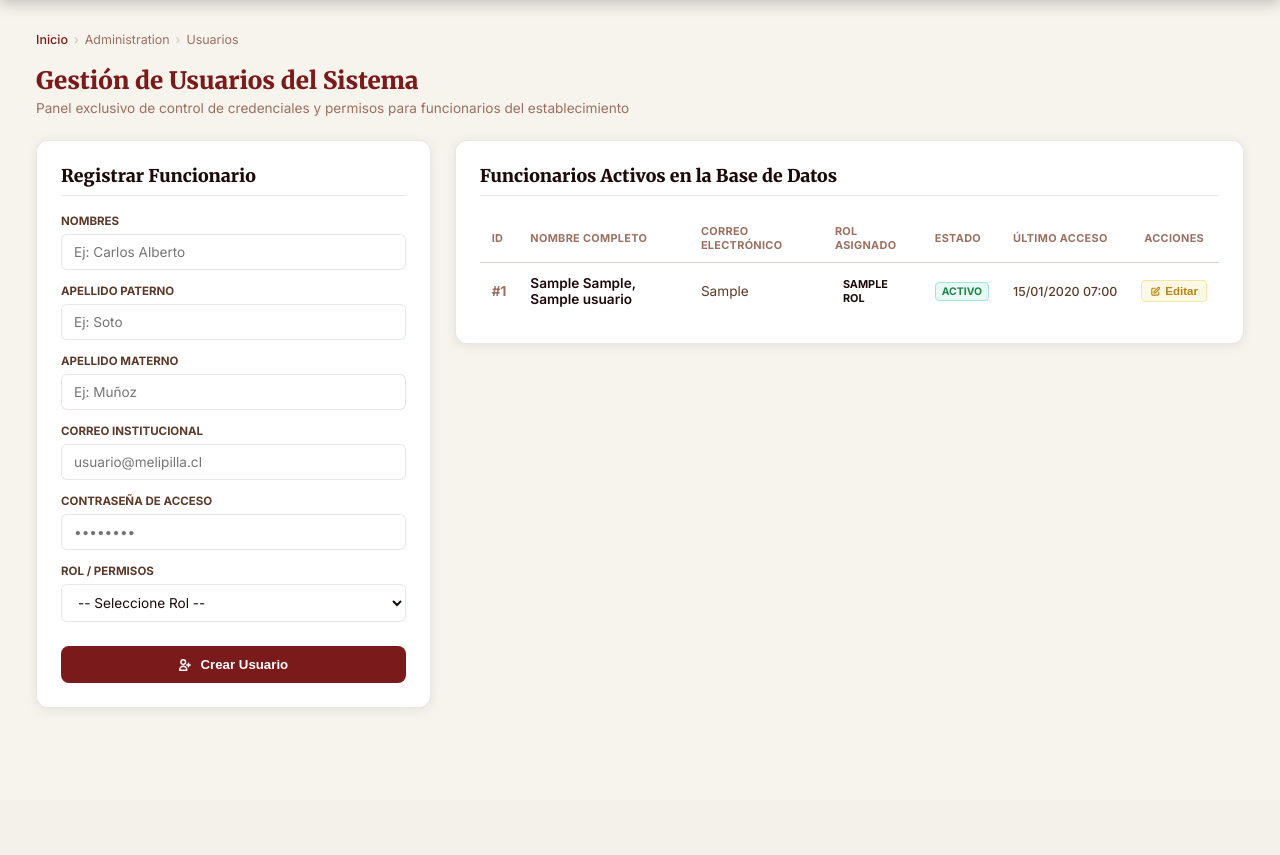
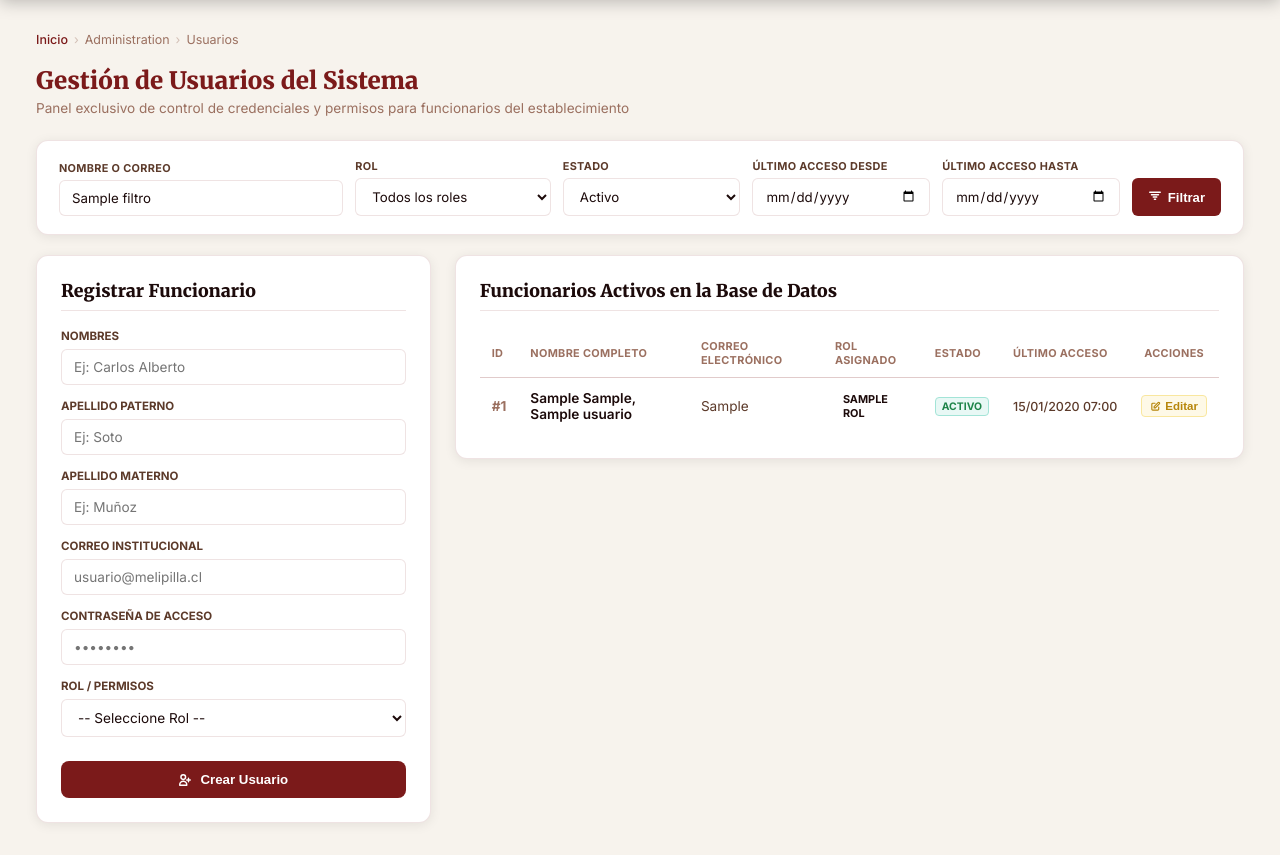
Before and after one commit to IsaiasOrtizC/sistema_convivenciacss, a Django app: template gestion_casos/templates/gestion_casos/gestion_de_usuarios.html in a window 1280 px wide. Shown: the part 64-919 px from the top of the page. Before the commit the page ends 772 px from the top, so only its background shows below. Run offline with Django 5.2, Linux system fonts and the light colour scheme; tables that the repository leaves empty hold one stand-in row (values such as "Sample post"); the template is opened without the code that fills it: values that come from a table or form of the project are taken from there, most other values are stand-ins (such as "Sample title", 1, 10 or a date in 2020); some libraries are stand-ins or nearby versions.

Commit message:
Filtro Usuarios Usuarios ahora puedes ser filtrados por distintos criterios de busqueda + Funcionamiento de la actividad en inactividad de la cuenta de usuarios Se realizo un cambio en la BD del sistema agregando nuevas tablas (Comandos en el servidor de discord del proyecto)

```diff
--- a/gestion_casos/models.py
+++ b/gestion_casos/models.py
@@ -95,6 +95,7 @@ class Usuario(models.Model):
     usuario_ultimo_acceso = models.DateTimeField(null=True, blank=True)
 
     usuario_primer_ingreso = models.BooleanField(default=True)
+    usuario_activo = models.BooleanField(default=True)
 
     rol = models.ForeignKey(Rol, on_delete=models.PROTECT, db_column='rol_id')
 
--- a/gestion_casos/templates/gestion_casos/gestion_de_usuarios.html
+++ b/gestion_casos/templates/gestion_casos/gestion_de_usuarios.html
@@ -46,6 +46,22 @@
   .status-active { background: #e8f8f5; color: #1e8449; border: 1px solid #a3e4d7; }
   .status-inactive { background: #fceae9; color: #c0392b; border: 1px solid #f5b7b1; }
 
+  /* 🌟 Filtros combinables de usuarios */
+  .filtros-card { background: var(--white); border-radius: var(--radius); border: 1px solid var(--border); box-shadow: var(--shadow); padding: 18px 22px; margin-bottom: 20px; }
+  .filtros-grid { display: grid; grid-template-columns: 1.6fr 1.1fr 1fr 1fr 1fr auto; gap: 12px; align-items: end; }
+  @media (max-width: 1100px) { .filtros-grid { grid-template-columns: 1fr 1fr; } }
+  @media (max-width: 600px) { .filtros-grid { grid-template-columns: 1fr; } }
+  .filtro-group { display: flex; flex-direction: column; gap: 5px; }
+  .filtro-label { font-size: .68rem; font-weight: 700; text-transform: uppercase; letter-spacing: .03em; color: var(--text-mid); }
+  .filtro-control { padding: 9px 12px; border-radius: 6px; border: 1px solid var(--border); background: var(--white); color: var(--text-dark); font-size: .83rem; font-family: inherit; width: 100%; box-sizing: border-box; }
+  .filtro-control:focus { outline: none; border-color: var(--guinda); }
+  .btn-filtrar { display: inline-flex; align-items: center; justify-content: center; gap: 6px; padding: 9px 16px; border-radius: 6px; background: var(--guinda); color: #fff; font-size: .82rem; font-weight: 600; border: none; cursor: pointer; transition: all var(--transition); white-space: nowrap; height: 38px; }
+  .btn-filtrar:hover { background: var(--guinda-mid); }
+  .filtros-activos-bar { display: flex; align-items: center; gap: 10px; margin-top: 14px; padding-top: 14px; border-top: 1px solid var(--border); flex-wrap: wrap; }
+  .filtros-activos-texto { font-size: .78rem; color: var(--text-lo); }
+  .btn-limpiar-filtros { display: inline-flex; align-items: center; gap: 5px; font-size: .78rem; font-weight: 600; color: #C0392B; text-decoration: none; padding: 4px 10px; border-radius: 6px; border: 1px solid rgba(192,57,43,.25); background: #fdedec; transition: all var(--transition); }
+  .btn-limpiar-filtros:hover { background: #fadbd8; }
+
   .btn-action-edit { display: inline-flex; align-items: center; gap: 4px; background: #fef9e7; color: #b7860b; border: 1px solid #f9e79f; padding: 4px 8px; border-radius: 4px; font-size: .72rem; font-weight: 600; text-decoration: none; transition: all var(--transition); cursor: pointer; }
   .btn-action-edit:hover { background: #fcf3cf; box-shadow: 0 2px 6px rgba(183,134,11,.15); }
 
@@ -78,6 +94,62 @@
   <div class="page-header">
     <h1>Gestión de Usuarios del Sistema</h1>
     <p>Panel exclusivo de control de credenciales y permisos para funcionarios del establecimiento</p>
+  </div>
+
+  <!-- 🌟 Filtros combinables: nombre, rol, estado de cuenta y fecha de último acceso -->
+  <div class="filtros-card">
+    <form method="GET" action="{% url 'gestion_de_usuarios' %}">
+      <div class="filtros-grid">
+        <div class="filtro-group">
+          <label class="filtro-label">Nombre o Correo</label>
+          <input type="text" name="nombre" class="filtro-control" placeholder="Buscar funcionario..." value="{{ filtros.nombre }}">
+        </div>
+
+        <div class="filtro-group">
+          <label class="filtro-label">Rol</label>
+          <select name="rol" class="filtro-control">
+            <option value="">Todos los roles</option>
+            {% for r in roles %}
+              <option value="{{ r.rol_id }}" {% if filtros.rol == r.rol_id|stringformat:"s" %}selected{% endif %}>{{ r.rol_nombre }}</option>
+            {% endfor %}
+          </select>
+        </div>
+
+        <div class="filtro-group">
+          <label class="filtro-label">Estado</label>
+          <select name="estado" class="filtro-control">
+            <option value="">Todos</option>
+            <option value="activo" {% if filtros.estado == "activo" %}selected{% endif %}>Activo</option>
+            <option value="inactivo" {% if filtros.estado == "inactivo" %}selected{% endif %}>Inactivo</option>
+          </select>
+        </div>
+
+        <div class="filtro-group">
+          <label class="filtro-label">Último acceso desde</label>
+          <input type="date" name="fecha_desde" class="filtro-control" value="{{ filtros.fecha_desde }}">
+        </div>
+
+        <div class="filtro-group">
+          <label class="filtro-label">Último acceso hasta</label>
+          <input type="date" name="fecha_hasta" class="filtro-control" value="{{ filtros.fecha_hasta }}">
+        </div>
+
+        <button type="submit" class="btn-filtrar">
+          <svg width="14" height="14" fill="none" viewBox="0 0 24 24" stroke="currentColor" stroke-width="2.5"><path stroke-linecap="round" stroke-linejoin="round" d="M3 4h18M6 8h12M9 12h6m-4 4h2"/></svg>
+          Filtrar
+        </button>
+      </div>
+
+      {% if hay_filtros_activos %}
+      <div class="filtros-activos-bar">
+        <span class="filtros-activos-texto">Mostrando {{ usuarios|length }} funcionario(s) con filtros aplicados.</span>
+        <a href="{% url 'gestion_de_usuarios' %}" class="btn-limpiar-filtros">
+          <svg width="12" height="12" fill="none" viewBox="0 0 24 24" stroke="currentColor" stroke-width="2.5"><path stroke-linecap="round" stroke-linejoin="round" d="M6 18L18 6M6 6l12 12"/></svg>
+          Limpiar filtros
+        </a>
+      </div>
+      {% endif %}
+    </form>
   </div>
 
   <div class="admin-layout">
@@ -167,7 +239,7 @@
               </td>
 
               <td>
-                {% if u.usuario_estado or u.estado or u.usuario_estado != False %}
+                {% if u.usuario_activo %}
                   <span class="badge-status status-active">Activo</span>
                 {% else %}
                   <span class="badge-status status-inactive">Inactivo</span>
@@ -180,7 +252,7 @@
 
               <td style="text-align: center; white-space: nowrap;">
                 <button type="button" class="btn-action-edit"
-                  onclick="abrirEdicionUsuario({{ u.usuario_id }}, '{{ u.usuario_nombre|escapejs }}', '{{ u.usuario_apaterno|escapejs }}', '{{ u.usuario_amaterno|escapejs }}', '{{ u.usuario_correo|escapejs }}', {{ u.rol_id }}, {{ u.profesorjefe.curso_id|default:"null" }})">
+                  onclick="abrirEdicionUsuario({{ u.usuario_id }}, '{{ u.usuario_nombre|escapejs }}', '{{ u.usuario_apaterno|escapejs }}', '{{ u.usuario_amaterno|escapejs }}', '{{ u.usuario_correo|escapejs }}', {{ u.rol_id }}, {{ u.profesorjefe.curso_id|default:"null" }}, {{ u.usuario_activo|yesno:"true,false" }})">
                   <svg width="11" height="11" fill="none" viewBox="0 0 24 24" stroke="currentColor" stroke-width="2.5">
                     <path stroke-linecap="round" stroke-linejoin="round" d="M11 5H6a2 2 0 00-2 2v11a2 2 0 002 2h11a2 2 0 002-2v-5m-1.414-9.414a2 2 0 112.828 2.828L11.828 15H9v-2.828l8.586-8.586z"/>
                   </svg>
@@ -238,7 +310,7 @@
               {% endfor %}
             </select>
           </div>
-          <div class="form-group" id="editCursoFieldGroup" style="display: none; margin-bottom: 0;">
+          <div class="form-group" id="editCursoFieldGroup" style="display: none;">
             <label class="form-label">Curso a Cargo</label>
             <select name="curso" id="editUserCurso" class="form-control">
               <option value="" disabled>-- Seleccione Curso --</option>
@@ -246,6 +318,11 @@
                 <option value="{{ c.curso_id }}">{{ c.curso_grado }} {{ c.curso_letra }}</option>
               {% endfor %}
             </select>
+          </div>
+
+          <div class="form-group" style="margin-bottom: 0; display: flex; align-items: center; gap: 10px; flex-direction: row;">
+            <input type="checkbox" name="activo" id="editUserActivo" style="width: 18px; height: 18px; accent-color: var(--guinda); cursor: pointer;">
+            <label for="editUserActivo" class="form-label" style="margin: 0; cursor: pointer;">Cuenta activa (permite iniciar sesión)</label>
           </div>
         </div>
         <div class="modal-actions">
@@ -277,7 +354,7 @@
   }
 
   // ---- Modal de edición de usuario ----
-  function abrirEdicionUsuario(id, nombre, apaterno, amaterno, correo, rolId, cursoId) {
+  function abrirEdicionUsuario(id, nombre, apaterno, amaterno, correo, rolId, cursoId, activo) {
     const urlBase = "{% url 'editar_usuario' 0 %}"; // termina en ".../editar/0/"
     document.getElementById('formEditarUsuario').action = urlBase.replace('/0/', '/' + id + '/');
     document.getElementById('editUserNombre').value = nombre;
@@ -287,6 +364,7 @@
     document.getElementById('editUserContrasena').value = '';
     document.getElementById('editUserRol').value = rolId;
     document.getElementById('editUserCurso').value = cursoId ? cursoId : '';
+    document.getElementById('editUserActivo').checked = activo;
     toggleCursoFieldEdicion();
     document.getElementById('editUserModalOverlay').classList.add('open');
   }
```
Also changed, not shown: gestion_casos/templates/gestion_casos/detalle_estudiante.html (+13 -5 lines), gestion_casos/views.py (+48 -1 lines).
